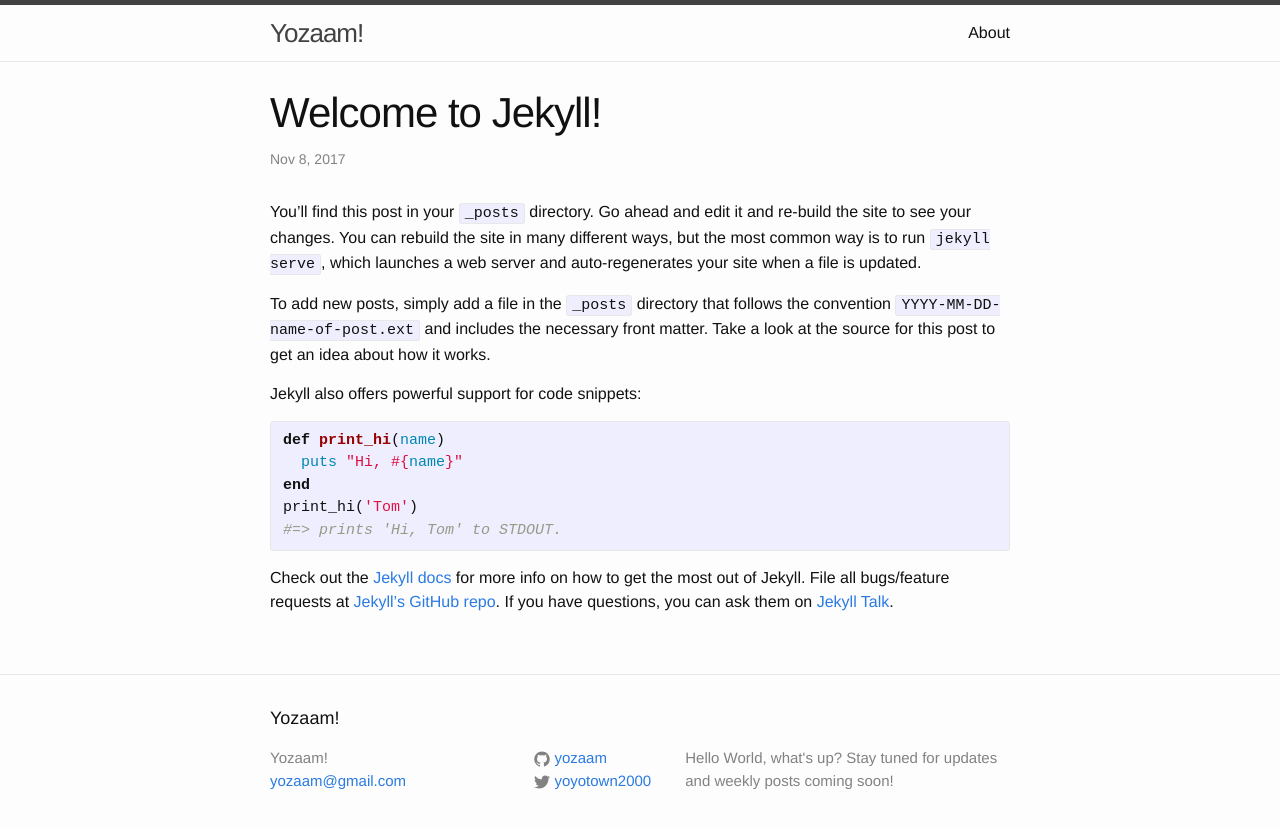
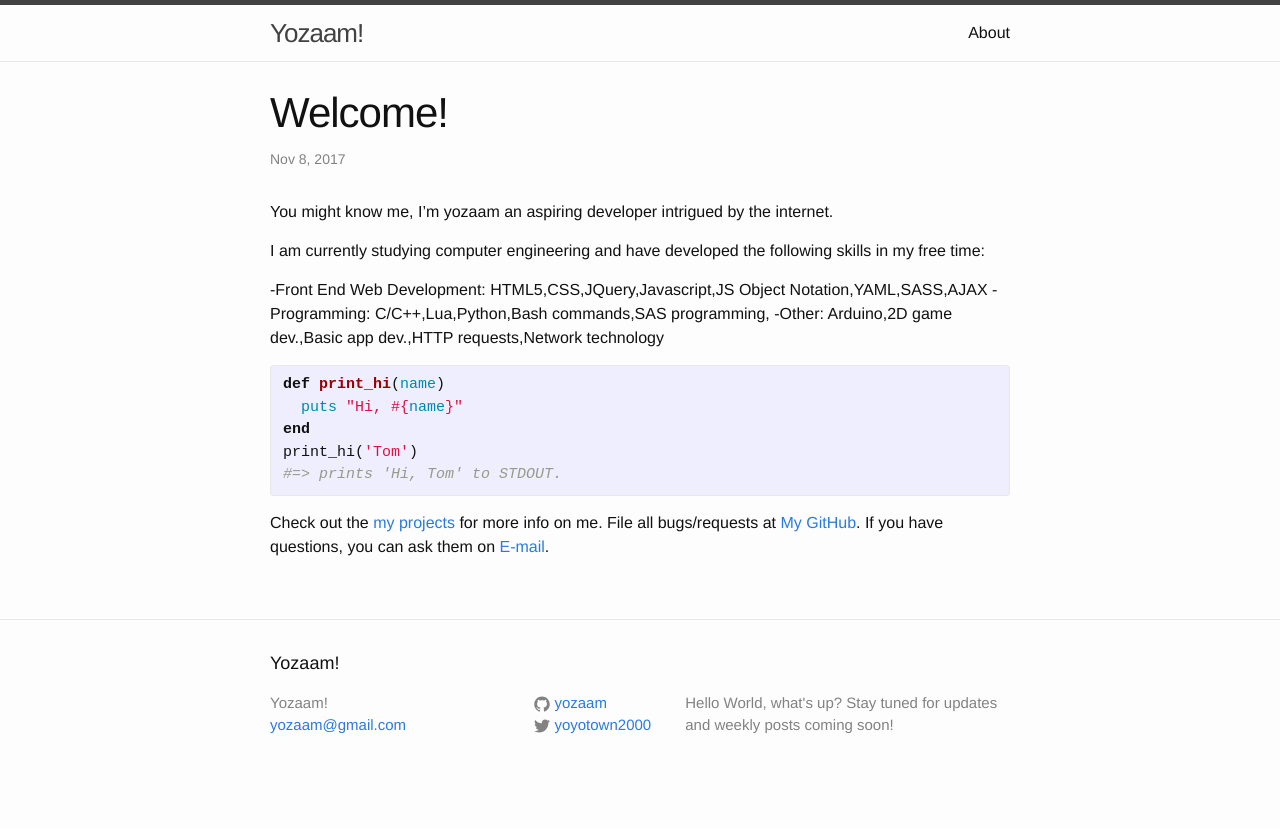
Before and after one commit to yozaam/yozaamoldpage, a Jekyll site: the page built from _posts/2017-11-08-welcome-to-jekyll.markdown, in a window 1280 px wide. Shown: the top 829 px of the page. Built offline with Jekyll 4.4.1, drawn with Linux system fonts in a browser that asks for light colours.

Commit message:
Update 2017-11-08-welcome-to-jekyll.markdown

```diff
--- a/_posts/2017-11-08-welcome-to-jekyll.markdown
+++ b/_posts/2017-11-08-welcome-to-jekyll.markdown
@@ -1,14 +1,21 @@
 ---
 layout: post
-title:  "Welcome to Jekyll!"
+title:  "Welcome!"
 date:   2017-11-08 17:51:04 +0000
-categories: jekyll update
+categories: Introduction
 ---
-You’ll find this post in your `_posts` directory. Go ahead and edit it and re-build the site to see your changes. You can rebuild the site in many different ways, but the most common way is to run `jekyll serve`, which launches a web server and auto-regenerates your site when a file is updated.
+You might know me, I'm yozaam an aspiring developer intrigued by the internet.
 
-To add new posts, simply add a file in the `_posts` directory that follows the convention `YYYY-MM-DD-name-of-post.ext` and includes the necessary front matter. Take a look at the source for this post to get an idea about how it works.
+I am currently studying computer engineering and have developed the following skills in my free time:
 
-Jekyll also offers powerful support for code snippets:
+-Front End Web Development:
+    HTML5,CSS,JQuery,Javascript,JS Object Notation,YAML,SASS,AJAX
+-Programming:
+    C/C++,Lua,Python,Bash commands,SAS programming,
+-Other:
+    Arduino,2D game dev.,Basic app dev.,HTTP requests,Network technology
+
+
 
 {% highlight ruby %}
 def print_hi(name)
@@ -18,8 +25,8 @@
 #=> prints 'Hi, Tom' to STDOUT.
 {% endhighlight %}
 
-Check out the [Jekyll docs][jekyll-docs] for more info on how to get the most out of Jekyll. File all bugs/feature requests at [Jekyll’s GitHub repo][jekyll-gh]. If you have questions, you can ask them on [Jekyll Talk][jekyll-talk].
+Check out the [my projects][jekyll-docs] for more info on me. File all bugs/requests at [My GitHub][jekyll-gh]. If you have questions, you can ask them on [E-mail][jekyll-talk].
 
-[jekyll-docs]: http://jekyllrb.com/docs/home
-[jekyll-gh]:   https://github.com/jekyll/jekyll
-[jekyll-talk]: https://talk.jekyllrb.com/
+[jekyll-docs]: http://codepen.io/yohaan
+[jekyll-gh]:   https://github.com/yozaam
+[jekyll-talk]: https://gmail.com/
```
